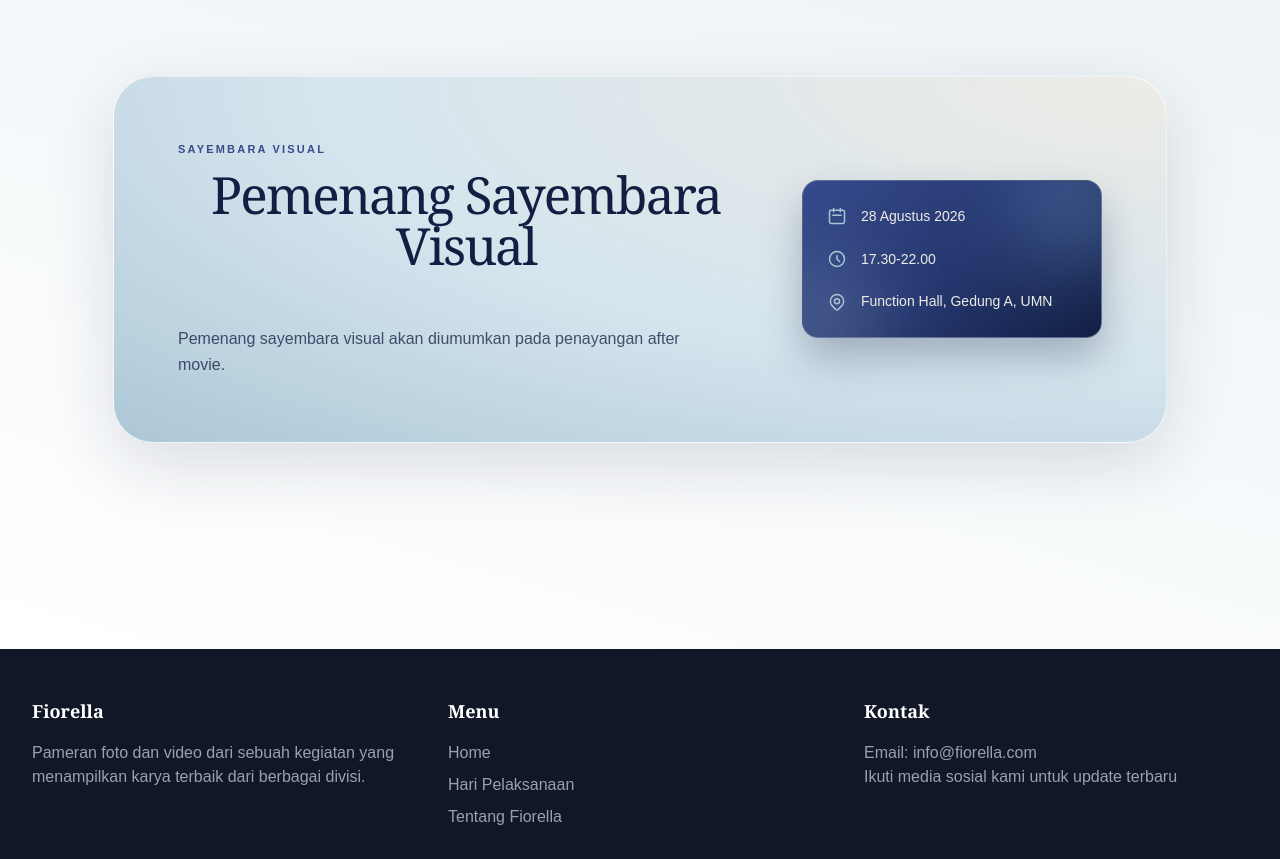
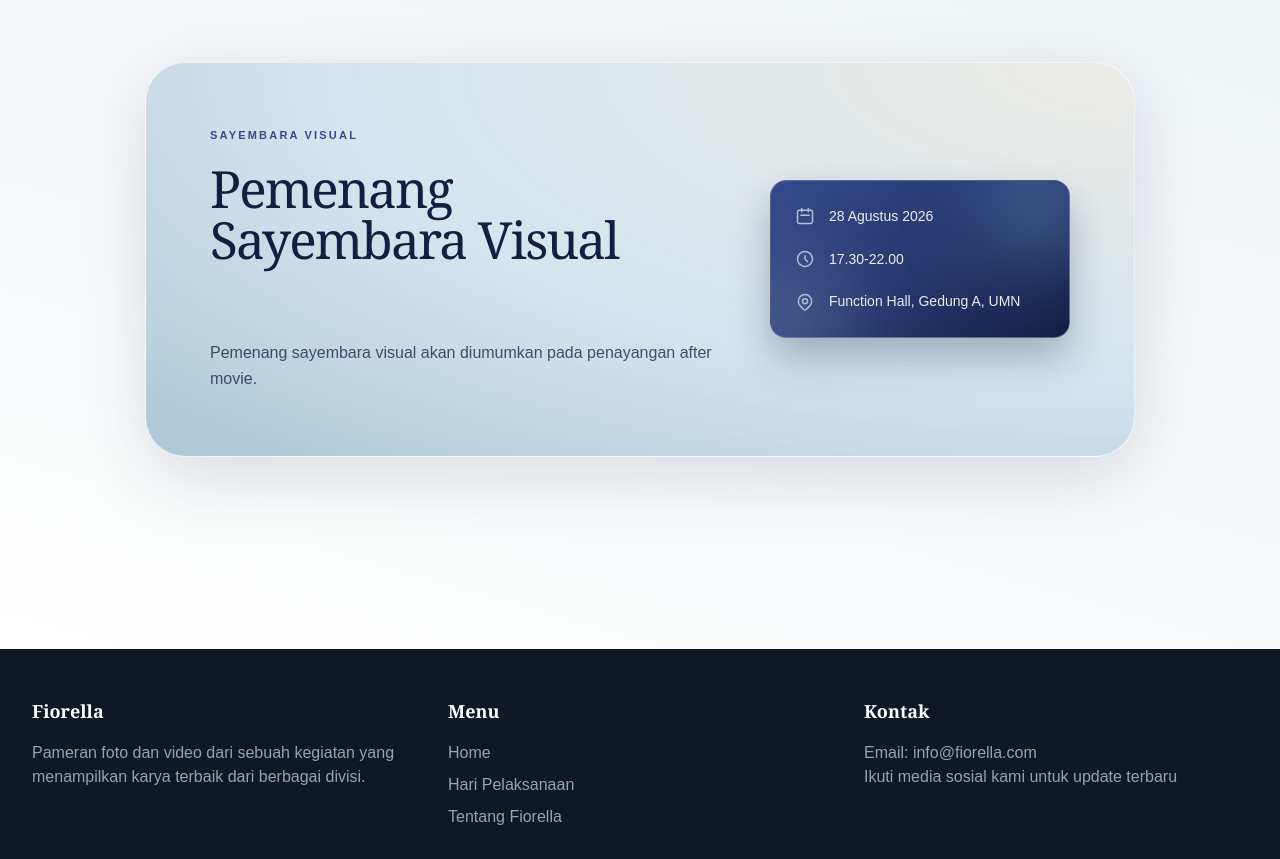
Before and after one commit to gisellavika2-dot/pameran-fiorella, a Next.js app: page / in a window 1280 px wide. Shown: the part 4060-4919 px from the top of the page. Built offline with nearby package versions, Linux system fonts and the light colour scheme.

Commit message:
text align

```diff
--- a/src/app/page.tsx
+++ b/src/app/page.tsx
@@ -105,19 +105,19 @@ export default function Home() {
         </Link>
       </section>
 
-      {/* Sayembara Visual Section (Versi Sebelum Rilis) */}
+     {/* Sayembara Visual Section (Versi Sebelum Rilis) */}
       <section id="sayembara" className="editorial-section contest-section px-4 md:px-8">
         <div className="mx-auto max-w-6xl overflow-hidden rounded-[2rem] border border-white/70 bg-[radial-gradient(ellipse_at_top_right,rgba(237,236,230,0.98),rgba(209,226,236,0.92)_58%,rgba(168,196,212,0.95)_100%)] p-7 shadow-[0_22px_70px_rgba(18,30,66,0.14)] backdrop-blur-md md:rounded-[2.5rem] md:p-12 lg:p-16">
           <div className="flex flex-col items-start justify-between gap-8 md:flex-row md:items-center lg:gap-12">
             {/* Sisi Kiri: Judul & Keterangan */}
-            <div className="max-w-xl text-left">
+            <div className="flex w-full max-w-xl flex-col items-start text-left">
               <p className="mb-3 text-[11px] font-bold uppercase tracking-[0.2em] text-[#364A8C]">
                 Sayembara Visual
               </p>
-              <h2 className="font-serif text-3xl font-normal leading-[0.98] tracking-[-0.04em] text-[#121E42] md:text-5xl lg:text-6xl">
-                Pemenang Sayembara Visual
+              <h2 className="w-full !mx-0 !text-left font-serif text-3xl font-normal leading-[0.98] tracking-[-0.04em] text-[#121E42] md:text-5xl lg:text-6xl">
+                Pemenang <br /> Sayembara Visual
               </h2>
-              <p className="mt-5 max-w-lg text-sm leading-relaxed text-[#121E42]/75 md:text-base">
+              <p className="mt-5 max-w-lg text-left text-sm leading-relaxed text-[#121E42]/75 md:text-base">
                 Pemenang sayembara visual akan diumumkan pada penayangan after movie.
               </p>
             </div>
```
